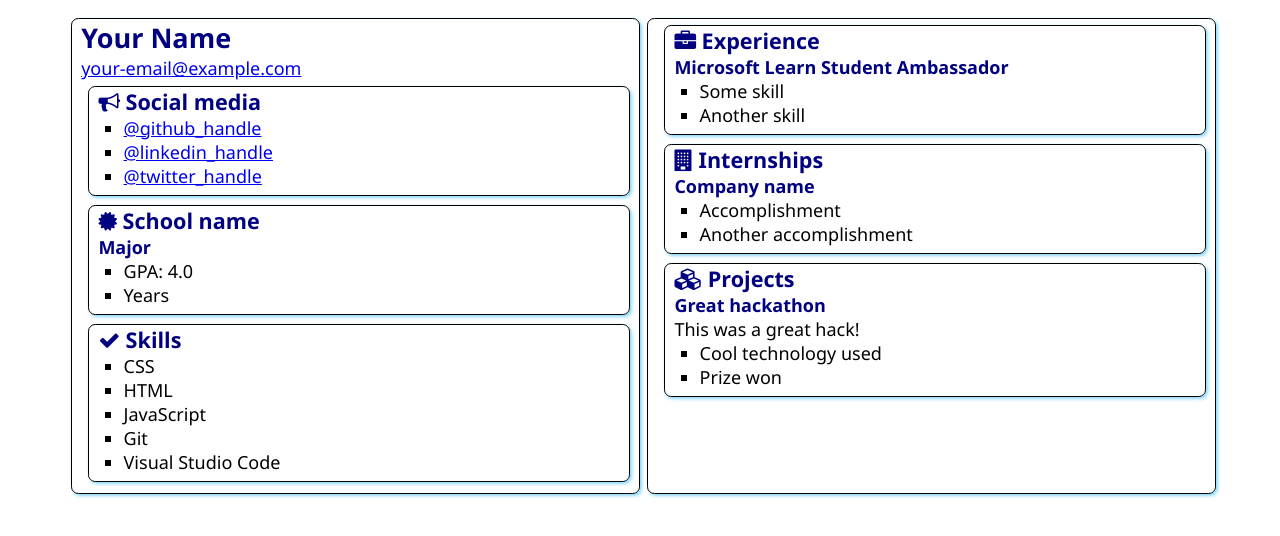
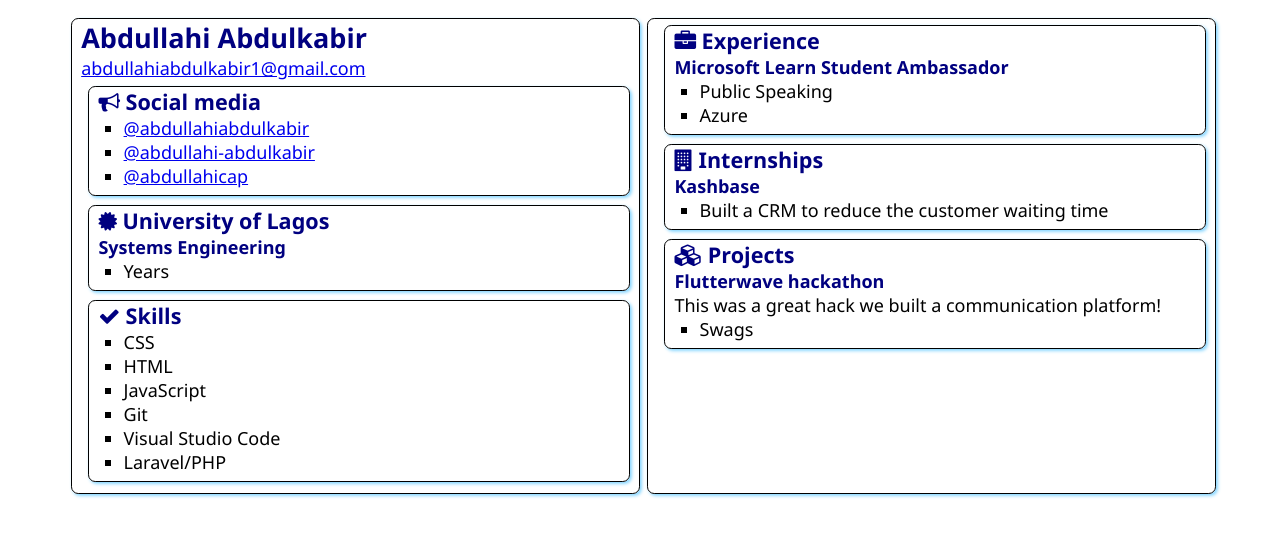
Before and after one commit to AbdullahiAbdulkabir/SATechnicalOnboarding, a plain HTML site: page src/index.html in a window 1280 px wide. Drawn offline with Linux system fonts and the light colour scheme.

Commit message:
Added my name

```diff
--- a/src/index.html
+++ b/src/index.html
@@ -12,8 +12,8 @@
 <body>
     <main>
         <article class="box">
-            <h1>Your Name</h1>
-            <div><a href="mailto:your.email@example.com">your-email@example.com</a></div>
+            <h1>Abdullahi Abdulkabir</h1>
+            <div><a href="mailto:abdullahiabdulkabir1@gmail.com">abdullahiabdulkabir1@gmail.com</a></div>
 
             <section class="box">
                 <h2>
@@ -21,9 +21,9 @@
                     Social media
                 </h2>
                 <ul>
-                    <li><a href="https://github.com/<handle>">@github_handle</a></li>
-                    <li><a href="https://linkedin.com/in/<handle>">@linkedin_handle</a></li>
-                    <li><a href="https://twitter.com/<handle>">@twitter_handle</a></li>
+                    <li><a href="https://github.com/abdullahiabdulkabir">@abdullahiabdulkabir</a></li>
+                    <li><a href="https://linkedin.com/in/abdullahi-abdulkabir">@abdullahi-abdulkabir</a></li>
+                    <li><a href="https://twitter.com/abdullahicap">@abdullahicap</a></li>
                 </ul>
             </section>
 
@@ -31,11 +31,10 @@
                 <div class="education">
                     <h2>
                         <i class="fa fa-certificate" aria-hidden="true"></i>
-                        School name
+                        University of Lagos
                     </h2>
-                    <h3>Major</h3>
+                    <h3>Systems Engineering</h3>
                     <ul>
-                        <li>GPA: 4.0</li>
                         <li>Years</li>
                     </ul>
                 </div>
@@ -52,6 +51,7 @@
                     <li>JavaScript</li>
                     <li>Git</li>
                     <li>Visual Studio Code</li>
+                    <li>Laravel/PHP</li>
                 </ul>
             </section>
         </article>
@@ -63,8 +63,8 @@
                 </h2>
                 <h3>Microsoft Learn Student Ambassador</h3>
                 <ul>
-                    <li>Some skill</li>
-                    <li>Another skill</li>
+                    <li>Public Speaking</li>
+                    <li>Azure</li>
                 </ul>
             </section>
             <section class="box">
@@ -73,10 +73,9 @@
                     Internships
                 </h2>
 
-                <h3>Company name</h3>
+                <h3>Kashbase</h3>
                 <ul>
-                    <li>Accomplishment</li>
-                    <li>Another accomplishment</li>
+                    <li>Built a CRM to reduce the customer waiting time</li>
                 </ul>
             </section>
             <section class="box">
@@ -85,11 +84,10 @@
                     Projects
                 </h2>
 
-                <h3>Great hackathon</h3>
-                <div>This was a great hack!</div>
+                <h3>Flutterwave hackathon</h3>
+                <div>This was a great hack we built a communication platform!</div>
                 <ul>
-                    <li>Cool technology used</li>
-                    <li>Prize won</li>
+                    <li>Swags</li>
                 </ul>
             </section>
         </article>
```
